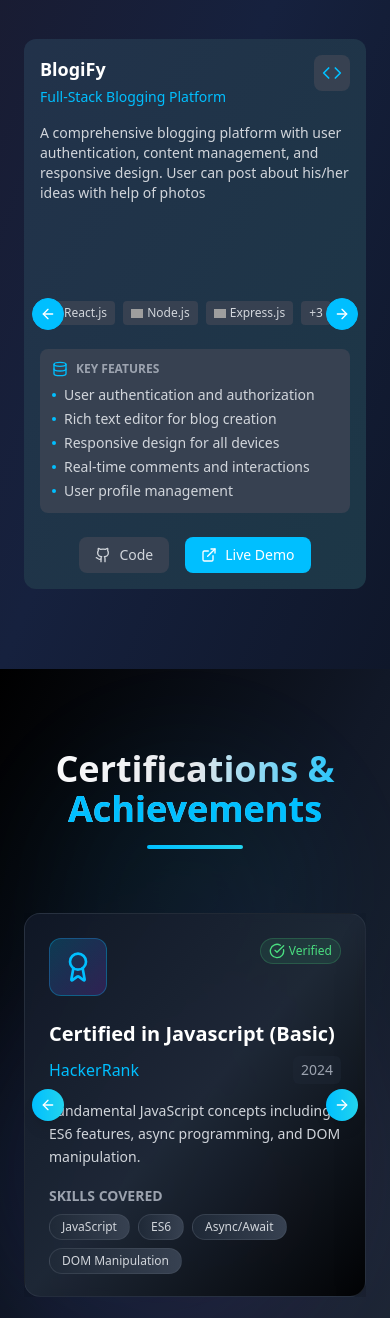
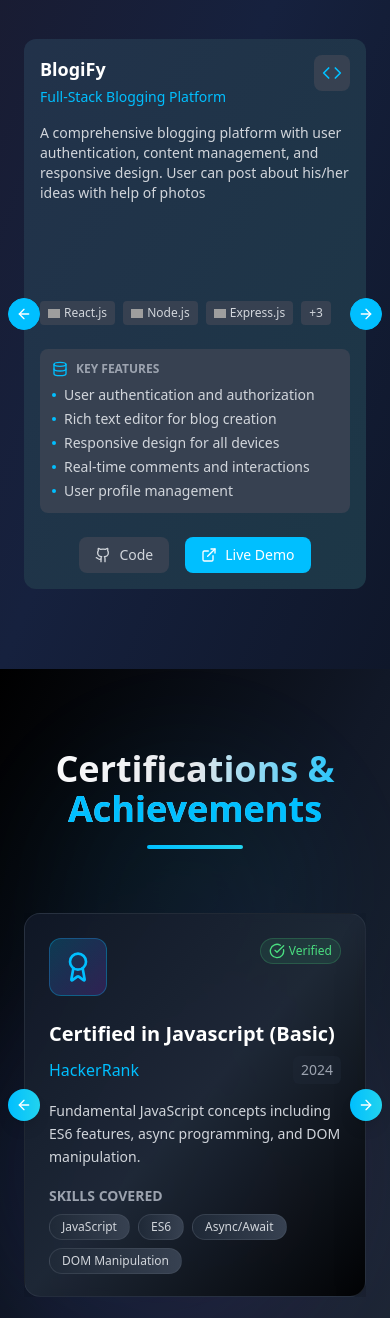
Before and after one commit to Adityaachaudhary/Portfolio-Aditya, a React (Vite) app: page / in a window 390 px wide. Shown: the part 6634-7952 px from the top of the page. Built offline with nearby package versions, Linux system fonts and the light colour scheme; grey boxes are pictures that could not be loaded.

Commit message:
Fix arrow placement in sections
Adjusted the positioning of sliding arrows in the Certificates and Projects sections to prevent overlap with cards, ensuring proper display across all responsive screen sizes.

```diff
--- a/src/components/Certificates.tsx
+++ b/src/components/Certificates.tsx
@@ -187,10 +187,10 @@ const Certificates: React.FC<CertificatesProps> = ({ isDarkMode }) => {
                   </CarouselItem>
                 ))}
               </CarouselContent>
-              <CarouselPrevious className="absolute left-2 top-1/2 -translate-y-1/2 bg-gradient-to-r from-[#00BFFF] to-cyan-400 border-none hover:from-cyan-400 hover:to-blue-500 text-white shadow-lg hover:shadow-[#00BFFF]/50 transition-all duration-300">
+              <CarouselPrevious className="absolute -left-4 md:-left-8 lg:-left-12 top-1/2 -translate-y-1/2 bg-gradient-to-r from-[#00BFFF] to-cyan-400 border-none hover:from-cyan-400 hover:to-blue-500 text-white shadow-lg hover:shadow-[#00BFFF]/50 transition-all duration-300 z-10">
                 <ArrowLeft className="h-4 w-4" />
               </CarouselPrevious>
-              <CarouselNext className="absolute right-2 top-1/2 -translate-y-1/2 bg-gradient-to-r from-[#00BFFF] to-cyan-400 border-none hover:from-cyan-400 hover:to-blue-500 text-white shadow-lg hover:shadow-[#00BFFF]/50 transition-all duration-300">
+              <CarouselNext className="absolute -right-4 md:-right-8 lg:-right-12 top-1/2 -translate-y-1/2 bg-gradient-to-r from-[#00BFFF] to-cyan-400 border-none hover:from-cyan-400 hover:to-blue-500 text-white shadow-lg hover:shadow-[#00BFFF]/50 transition-all duration-300 z-10">
                 <ArrowRight className="h-4 w-4" />
               </CarouselNext>
             </Carousel>
--- a/src/components/Projects.tsx
+++ b/src/components/Projects.tsx
@@ -299,12 +299,12 @@ const Projects: React.FC<ProjectsProps> = ({ isDarkMode }) => {
                   </CarouselItem>
                 ))}
               </CarouselContent>
-              <CarouselPrevious className={`absolute left-2 top-1/2 -translate-y-1/2 ${
+              <CarouselPrevious className={`absolute -left-4 md:-left-8 lg:-left-12 top-1/2 -translate-y-1/2 z-10 ${
                 isDarkMode ? 'bg-[#00BFFF] border-[#00BFFF] hover:bg-blue-500 text-white' : 'bg-[#00BFFF] border-[#00BFFF] hover:bg-blue-500 text-white'
               }`}>
                 <ArrowLeft className="h-4 w-4" />
               </CarouselPrevious>
-              <CarouselNext className={`absolute right-2 top-1/2 -translate-y-1/2 ${
+              <CarouselNext className={`absolute -right-4 md:-right-8 lg:-right-12 top-1/2 -translate-y-1/2 z-10 ${
                 isDarkMode ? 'bg-[#00BFFF] border-[#00BFFF] hover:bg-blue-500 text-white' : 'bg-[#00BFFF] border-[#00BFFF] hover:bg-blue-500 text-white'
               }`}>
                 <ArrowRight className="h-4 w-4" />
```
